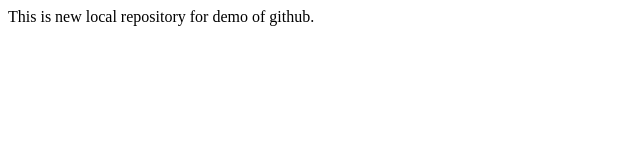
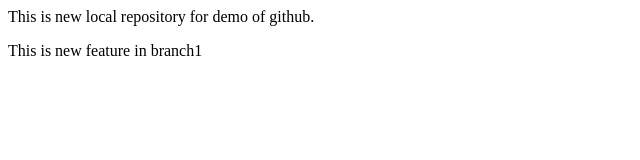
Before and after one commit to Jay-parvadiyaRDX/LocalRepository, a plain HTML site: page index.html in a window 1280 px wide. Shown: the whole page, without its empty margins (0-640 px from the left). Drawn offline with Linux system fonts and the light colour scheme.

Commit message:
Add new feature

```diff
--- a/index.html
+++ b/index.html
@@ -1 +1,2 @@
 <p>This is new local repository for demo of github.</p>
+<p>This is new feature in branch1</p>
```
